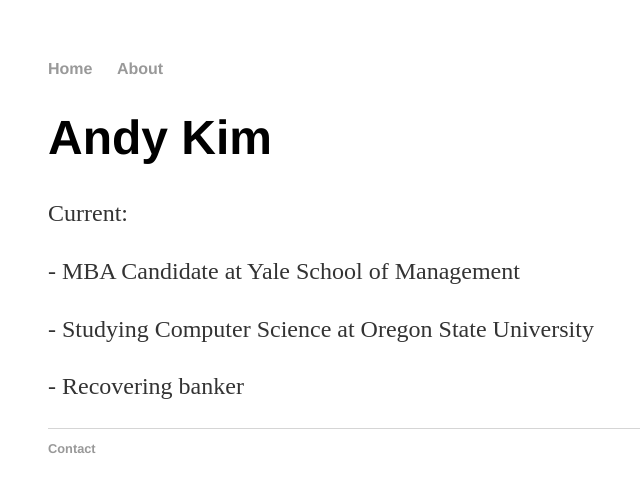
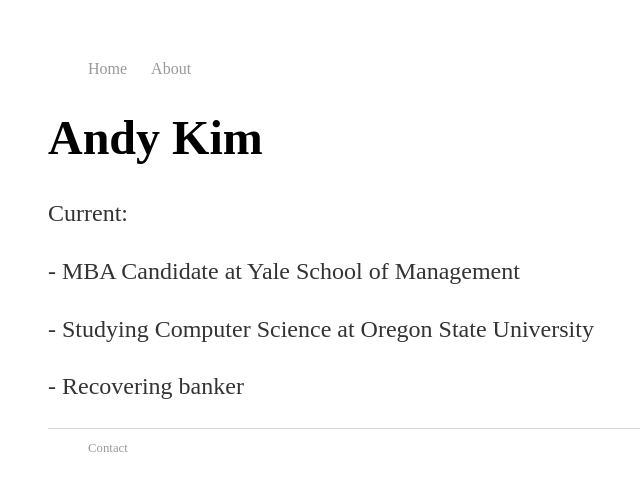
Before and after one commit to andykimmay/andykimmay.github.io, a Jekyll site: the page built from index.html, in a window 1280 px wide. Shown: the top 492 px of the page, without its empty margins (144-784 px from the left). Built offline with Jekyll 4.4.1, drawn with Linux system fonts in a browser that asks for light colours.

Commit message:
Update main.css

```diff
--- a/css/main.css
+++ b/css/main.css
@@ -2,8 +2,10 @@
     margin: 60px auto;
     width: 70%;
 }
+
+font-family: 'Montserrat', sans-serif;
+
 nav ul, footer ul {
-    font-family:'Helvetica', 'Arial', 'Sans-Serif';
     padding: 0px;
     list-style: none;
     font-weight: bold;
@@ -21,7 +23,6 @@
 }
 h1 {
     font-size: 3em;
-    font-family:'Helvetica', 'Arial', 'Sans-Serif';
 }
 p {
     font-size: 1.5em;
```
